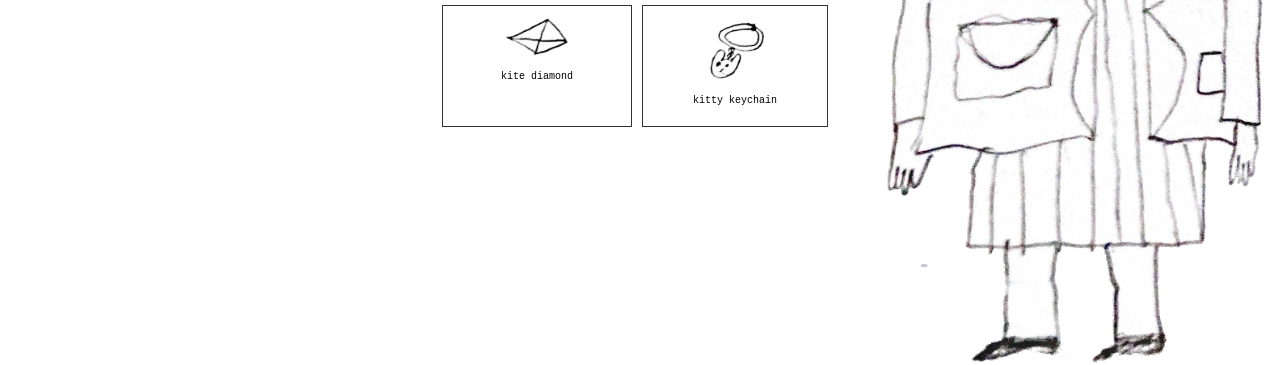
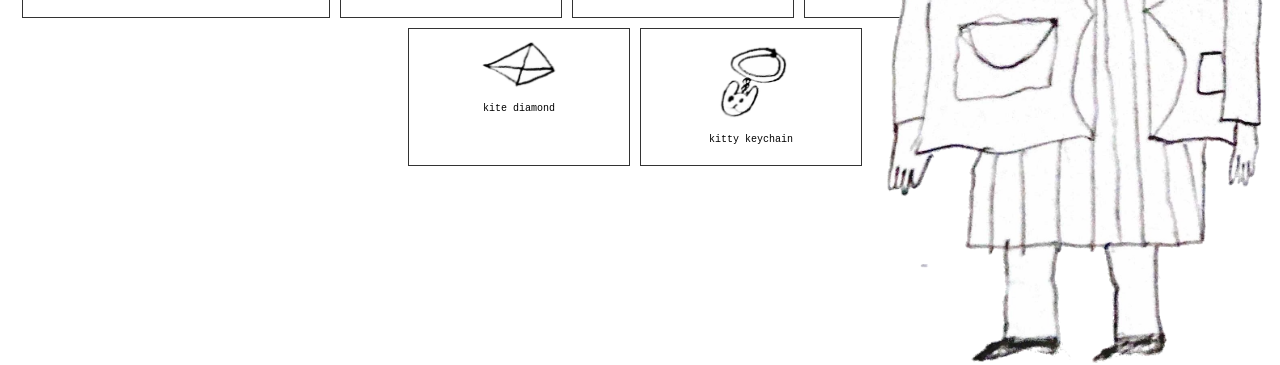
Before and after one commit to kaeshay/shopStore, a plain HTML site: page index.html in a window 1280 px wide. Shown: the part 435-800 px from the top of the page. Drawn offline with nearby package versions, Linux system fonts and the light colour scheme; a web font is replaced by a local one.

Commit message:
changed min width

```diff
--- a/styles/styles.css
+++ b/styles/styles.css
@@ -17,6 +17,7 @@ body{
 	border: 1px solid rgba(0, 0, 0, 0.8);
 	padding: 10px;
 	text-align:center;
+	min-width: 200px;
 }
 
 .shop-item{
```
